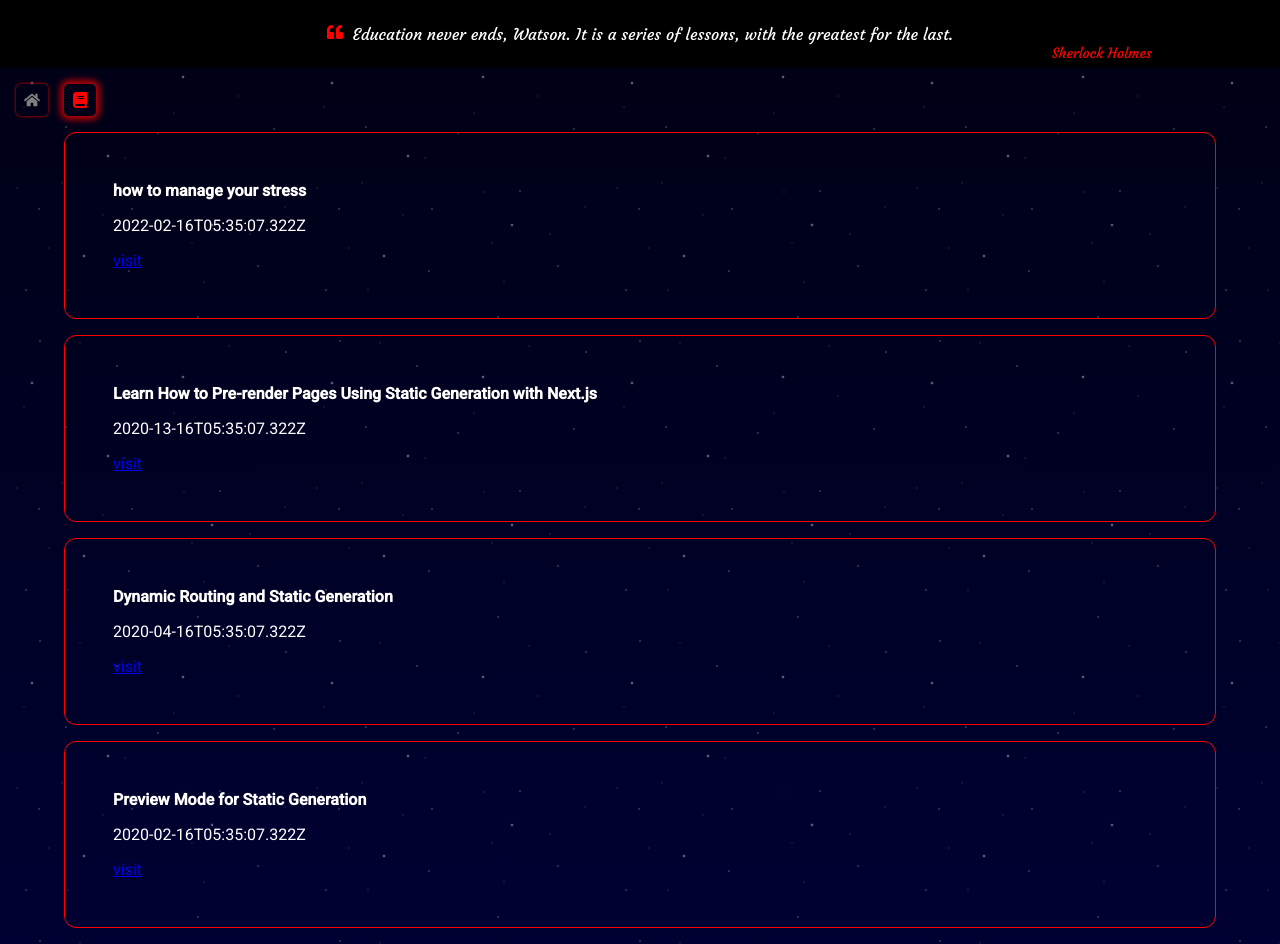
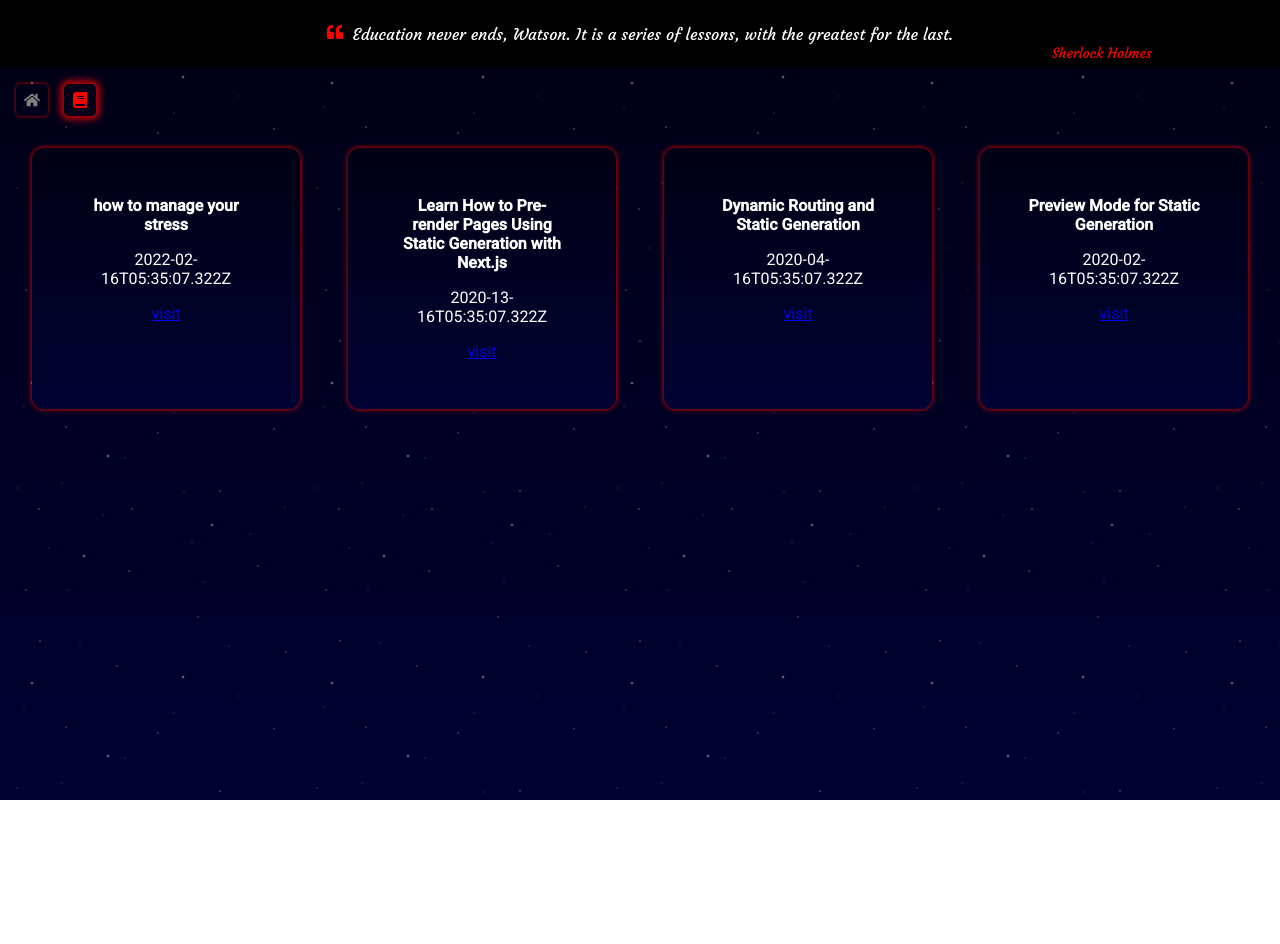
Before and after one commit to maathi/mathiland, a Next.js app: page /blog in a window 1280 px wide. After the commit the page ends 800 px from the top, so only its background shows below. Built offline with nearby package versions, Linux system fonts and the light colour scheme.

Commit message:
added some styling for posts

```diff
--- a/components/contact.js
+++ b/components/contact.js
@@ -18,7 +18,7 @@ class Contact extends Form {
   }
 
   componentDidMount() {
-    // this.visit()
+    this.visit()
   }
 
   handleSubmit = (e) => {
--- a/components/layout.js
+++ b/components/layout.js
@@ -2,14 +2,7 @@ import Link from "next/link"
 
 export default function Layout({ post }) {
   return (
-    <div
-      style={{
-        border: "1px solid red",
-        borderRadius: "12px",
-        margin: "1rem 4rem",
-        padding: "3rem",
-      }}
-    >
+    <div className="card">
       <b>{post.title}</b>
       <p>{post.date}</p>
       <Link href={"/posts/" + post.slug}>visit</Link>
--- a/pages/_app.js
+++ b/pages/_app.js
@@ -6,6 +6,7 @@ import "../styles/projects.css"
 import "../styles/contact.css"
 import "../styles/footer.css"
 import "../styles/menu.css"
+import "../styles/blog.css"
 
 function MyApp({ Component, pageProps }) {
   return <Component {...pageProps} />
--- a/pages/blog.js
+++ b/pages/blog.js
@@ -11,9 +11,11 @@ export default function Blog({ posts }) {
       </Head>
       <Quote></Quote>
       <Menu></Menu>
-      {posts.map((p) => (
-        <Layout post={p}></Layout>
-      ))}
+      <div id="posts">
+        {posts.map((p) => (
+          <Layout key={p.title} post={p}></Layout>
+        ))}
+      </div>
     </div>
   )
 }
--- /dev/null
+++ b/styles/blog.css
@@ -0,0 +1,25 @@
+#posts {
+  display: flex;
+  flex-wrap: wrap;
+  justify-content: center;
+  gap: 3rem;
+  margin: 2rem;
+}
+
+.card {
+  text-align: center;
+  flex: 1 1 0;
+  border-radius: 12px;
+  padding: 3rem;
+  box-shadow: 0px 0px 4px 1px rgba(255, 0, 0, 0.7);
+  background: linear-gradient(0deg, rgb(0, 2, 50) 0%, rgb(0, 1, 20) 100%);
+  transition: 0.3s;
+}
+#posts > :first-child {
+  background: linear-gradient(0deg, rgb(0, 2, 50) 0%, rgb(0, 1, 20) 100%);
+}
+
+.card:hover {
+  box-shadow: 0px 0px 16px 4px rgba(255, 0, 0, 0.7);
+  transition: 0.3s;
+}
```
